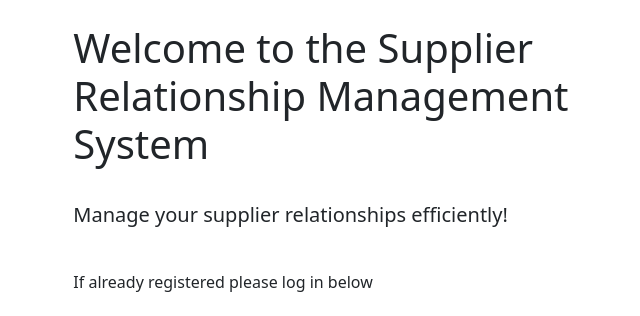
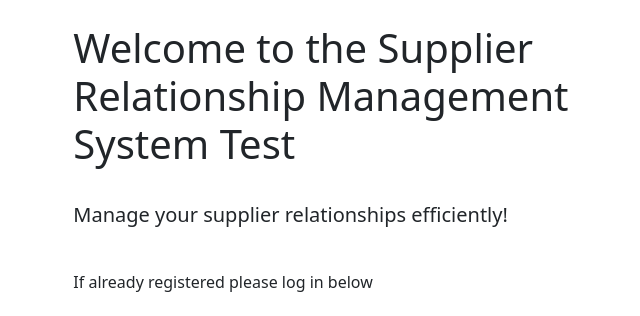
Before and after one commit to SamB-CCS/srm_project, a Django app: page / in a window 1280 px wide. Shown: the part 56-372 px from the top of the page, without its empty margins (300-940 px from the left). Run offline with Django 5.2, Linux system fonts and the light colour scheme.

Commit message:
test html

```diff
--- a/website/templates/home.html
+++ b/website/templates/home.html
@@ -51,7 +51,7 @@
 
     {% else %}
     <div class="col-lg-7 offset-md-3">
-        <h1>Welcome to the Supplier Relationship Management System</h1>
+        <h1>Welcome to the Supplier Relationship Management System Test</h1>
         <br />
         <p class="lead">Manage your supplier relationships efficiently!</p>
         <br />
```
